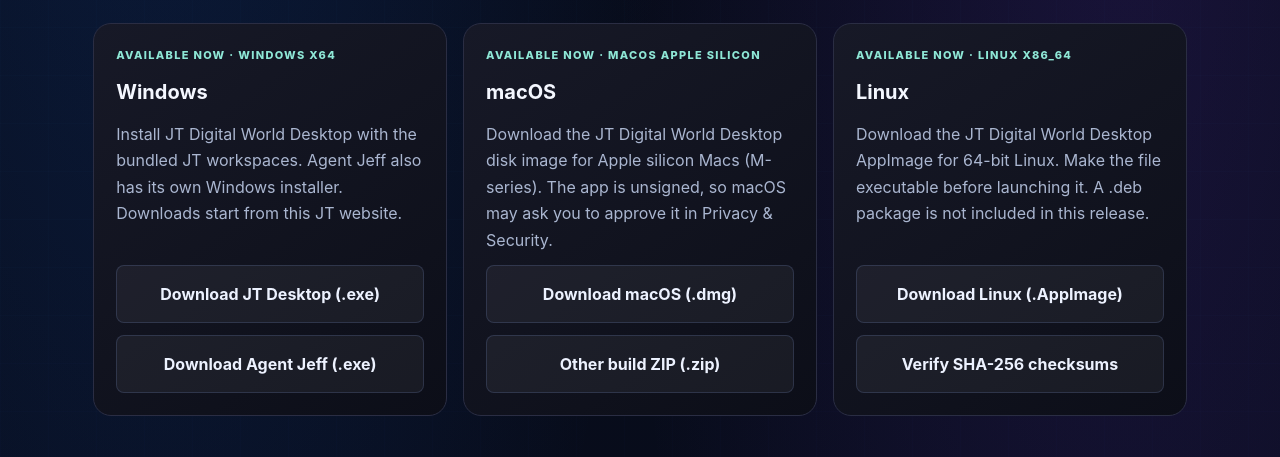
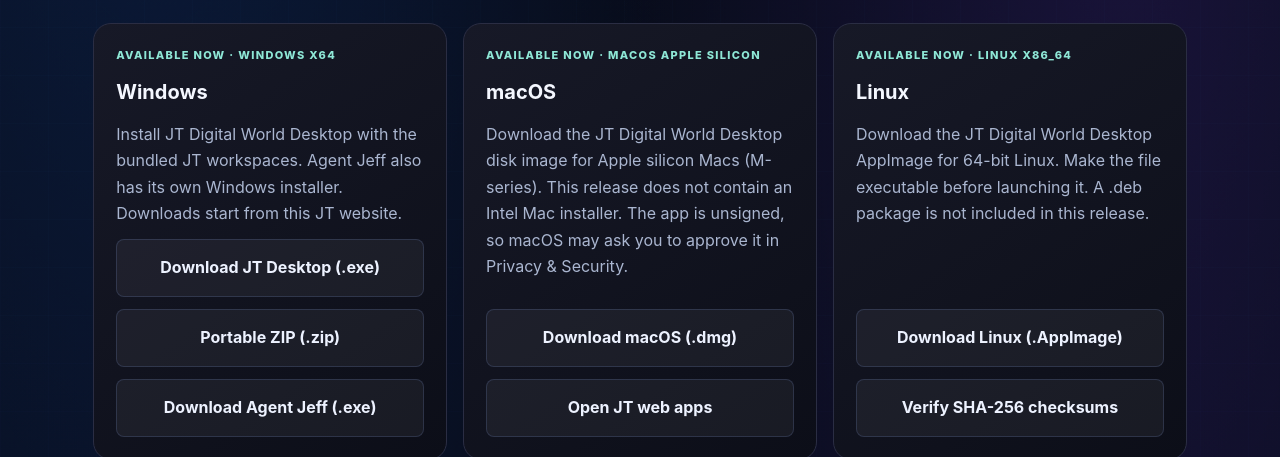
Before and after one commit to Tech-guy7-sys/JT-Digital-World-001, a website: page download.html in a window 1280 px wide. Shown: the part 920-1377 px from the top of the page. Drawn offline with Linux system fonts and the light colour scheme.

Commit message:
Correct macOS availability and add Windows portable download

```diff
--- a/download.html
+++ b/download.html
@@ -13,13 +13,13 @@
     <span class="platform-state">Available now · Windows x64</span><h3>Windows</h3>
     <p>Install JT Digital World Desktop with the bundled JT workspaces. Agent Jeff also has its own Windows installer. Downloads start from this JT website.</p>
     <a class="platform-button" href="/downloads/JT-Digital-World-Setup-0.1.0-x64.exe" download>Download JT Desktop (.exe)</a>
-    <a class="platform-button secondary" href="/downloads/Agent-Jeff-Setup-0.1.0-x64.exe" download>Download Agent Jeff (.exe)</a>
+    <a class="platform-button secondary" href="/downloads/JT-Digital-World-0.1.0-x64.zip" download>Portable ZIP (.zip)</a><a class="platform-button secondary" href="/downloads/Agent-Jeff-Setup-0.1.0-x64.exe" download>Download Agent Jeff (.exe)</a>
   </article>
   <article class="platform-choice">
     <span class="platform-state">Available now · macOS Apple silicon</span><h3>macOS</h3>
-    <p>Download the JT Digital World Desktop disk image for Apple silicon Macs (M-series). The app is unsigned, so macOS may ask you to approve it in Privacy &amp; Security.</p>
+    <p>Download the JT Digital World Desktop disk image for Apple silicon Macs (M-series). This release does not contain an Intel Mac installer. The app is unsigned, so macOS may ask you to approve it in Privacy &amp; Security.</p>
     <a class="platform-button" href="/downloads/JT-Digital-World-0.1.0-arm64.dmg" download>Download macOS (.dmg)</a>
-    <a class="platform-button secondary" href="/downloads/JT-Digital-World-0.1.0-x64.zip" download>Other build ZIP (.zip)</a>
+    <a class="platform-button secondary" href="/jt-apps/">Open JT web apps</a>
   </article>
   <article class="platform-choice">
     <span class="platform-state">Available now · Linux x86_64</span><h3>Linux</h3>
```
